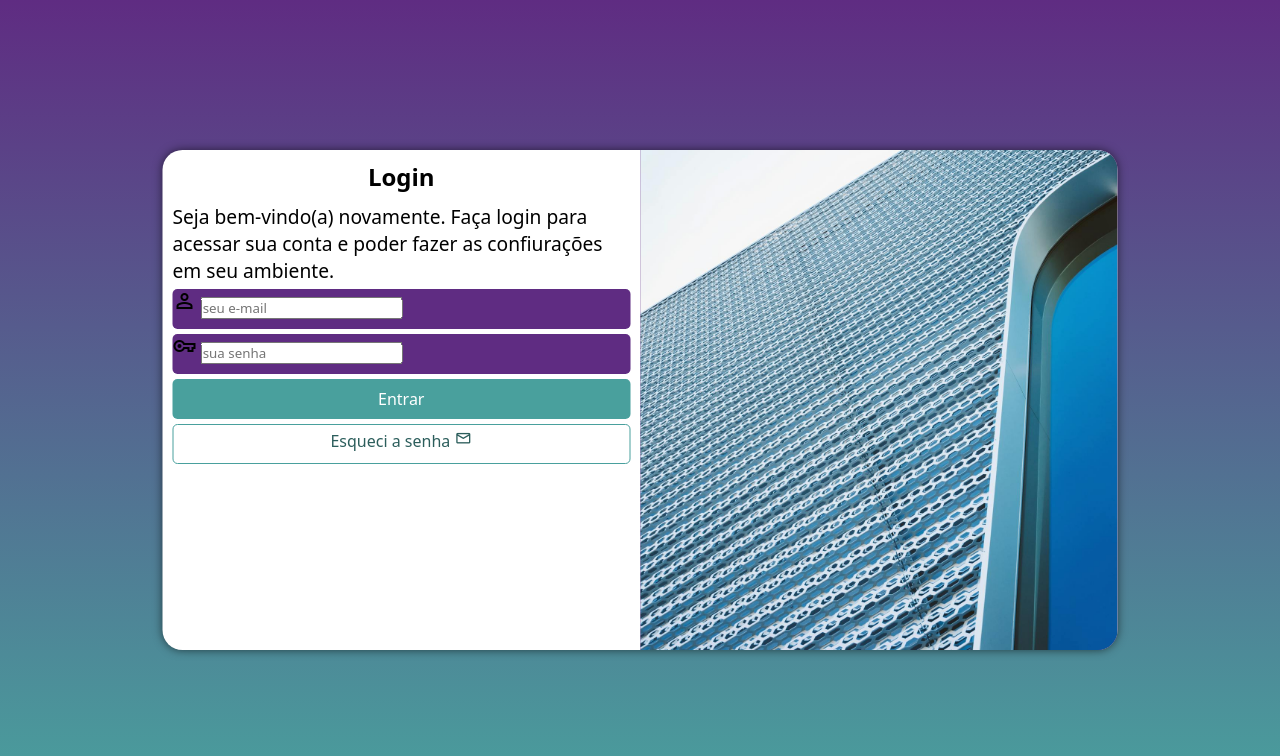
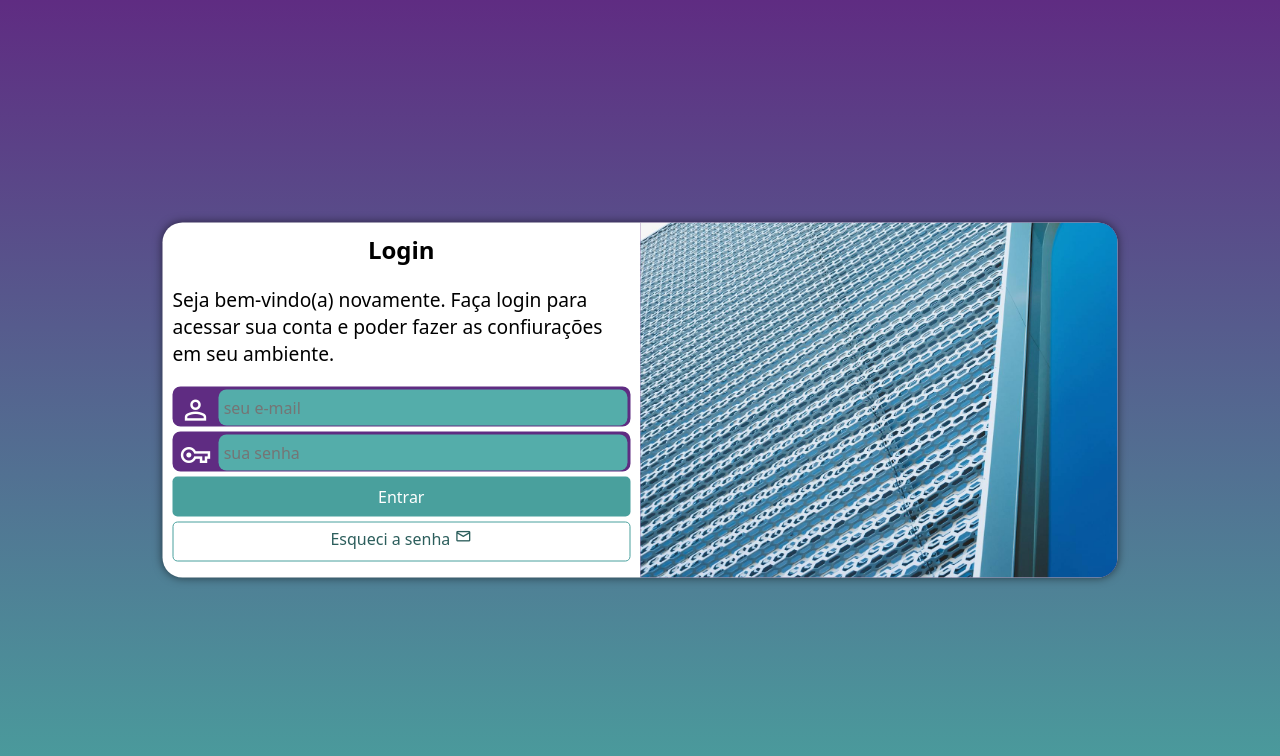
Before and after one commit to Augusto-0/projeto-login, a plain HTML site: page index.html in a window 1280 px wide. Drawn offline with nearby package versions, Linux system fonts and the light colour scheme.

Commit message:
Finalizei a tela de login

```diff
--- a/estilos/medias-query.css
+++ b/estilos/medias-query.css
@@ -18,12 +18,14 @@ Grandes (Monitores grandes): Acima de 1440px
 
 
     @media screen and (min-width:768px) and (max-width:992px) {
-        section#login {
-            width: 80vw;
-        }
 
         body, html {
             background-image: linear-gradient(to top, #49a09d, #5f2c82);
+        }
+
+        section#login {
+            width: 80vw;
+            height: 285px;
         }
 
         section#login > div#imagem {
@@ -44,12 +46,14 @@ Grandes (Monitores grandes): Acima de 1440px
 
 
 @media screen and (min-width: 992px){
-    section#login {
-        width: 955px;
-    }
 
     body, html {
         background-image: linear-gradient(to top, #49a09d, #5f2c82);
+    }
+
+    section#login {
+        width: 955px;
+        height: 355px;
     }
 
     section#login > div#imagem {
@@ -69,6 +73,7 @@ Grandes (Monitores grandes): Acima de 1440px
 
     div#formulario > p {
         font-size: 1.2em;
+        margin: 20px 0px;
     }
 
 }
--- a/estilos/style.css
+++ b/estilos/style.css
@@ -29,7 +29,6 @@ section#login {
     position: absolute;
     top: 50%;
     left: 50%;
-    transform: translate(-50%, -50%);
     overflow: hidden;
 
     background-color: white;
@@ -40,6 +39,7 @@ section#login {
 
     transition: width .3s, height .3s;
     transition-timing-function: ease;
+    transform: translate(-50%, -50%);
 }
 
 section#login > div#imagem {
@@ -66,15 +66,38 @@ div#formulario > p {
 
 form > div.campo {
     background-color: #5f2c82;
+    border: 2px solid #5f2c82;
     display: block;
     width: 100%;
     height: 40px;
-    border-radius: 5px;
+    border-radius: 8px;
     margin: 5px 0px;
 }
 
 form label {
     display: none;
+}
+
+div.campo > span {
+    color: white;
+    font-size: 2em;
+    width: 40px;
+    padding: 5px;
+}
+
+div.campo > input {
+    background-color: #54adaa;
+    font-size: 1em;
+    width: calc(100% - 45px);
+    height: 100%;
+    border: 0px;
+    border-radius: 8px;
+    padding: 5px;
+    transform: translateY(-12px);
+}
+
+div.campo > input:focus-within{
+    background-color: white;
 }
 
 form input[type=submit] {
```
